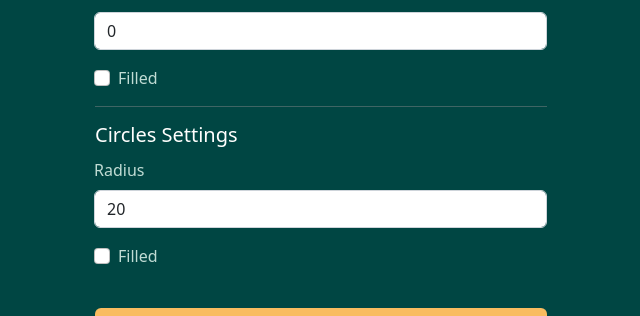
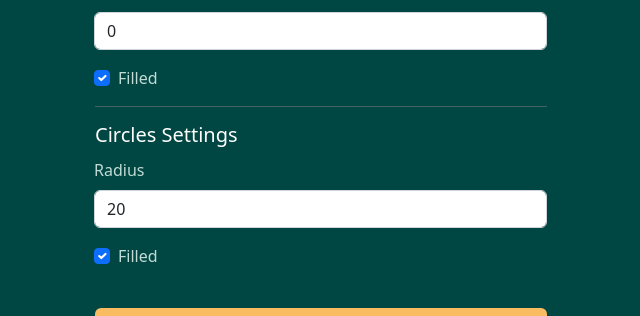
Before and after one commit to netrolite/graph-builder, a React (Vite) app: page / in a window 1280 px wide. Shown: the part 1151-1467 px from the top of the page, without its empty margins (319-959 px from the left). Built offline with nearby package versions, Linux system fonts and the light colour scheme.

Commit message:
rm console.logs & fill shapes by default & preventDefault

```diff
--- a/src/Animation.jsx
+++ b/src/Animation.jsx
@@ -50,7 +50,6 @@ export default function Animation() {
 			const rectWidth = parseInt(rectangles.width);
 			const rectHeight = parseInt(rectangles.height);
 			const rectCornerRadius = parseInt(rectangles.cornerRadius);
-			console.log(bgColor)
 
 			// ["circles", "rectangles"]
 			let availableShapes = [];
--- a/src/App.jsx
+++ b/src/App.jsx
@@ -22,12 +22,12 @@ export default function App() {
 				width: "60",
 				height: "40",
 				cornerRadius: "0",
-				filled: false
+				filled: true
 		},
 		circles: {
 			checked: true,
 			radius: "20",
-			filled: false
+			filled: true
 		},
 		velocity: "5",
 		palettes: palettes,
--- a/src/input/components/buttons/AddColorBtn.jsx
+++ b/src/input/components/buttons/AddColorBtn.jsx
@@ -1,5 +1,6 @@
 export default function AddColorBtn({setAnimData}) {
-    function addColor() {
+    function addColor(e) {
+        e.preventDefault();
         setAnimData(prevState => {
             // add "#000000" to the end of fillColors array
             return {
@@ -12,7 +13,7 @@ export default function AddColorBtn({setAnimData}) {
     return (
         <button
             className="button button-secondary w-100"
-            onClick={addColor}
+            onClick={e => addColor(e)}
         >
             + Add New
         </button>
--- a/src/input/components/buttons/BrowsePalettesBtn.jsx
+++ b/src/input/components/buttons/BrowsePalettesBtn.jsx
@@ -1,12 +1,13 @@
 export default function BrowsePalettesBtn({setShowPalettesPopup}) {
-    function togglePalettesWindow() {
+    function togglePalettesWindow(e) {
+        e.preventDefault();
         setShowPalettesPopup(prevState => !prevState);
     }
 
     return (
         <button
             className="button button-secondary w-100"
-            onClick={togglePalettesWindow}
+            onClick={e => togglePalettesWindow(e)}
         >
             Browse Palettes
         </button>
--- a/src/input/functions.jsx
+++ b/src/input/functions.jsx
@@ -8,7 +8,6 @@ function changeProp(e, setAnimData) {
 
 // changes rect width, rect height, circle radius...
 function changeShapeProp(e, setAnimData, isBoolean = false) {
-    console.log(isBoolean);
     // example:
     // e.target.name === "rectangles"
     // e.target.dataset.shapeProp === "height"
```
